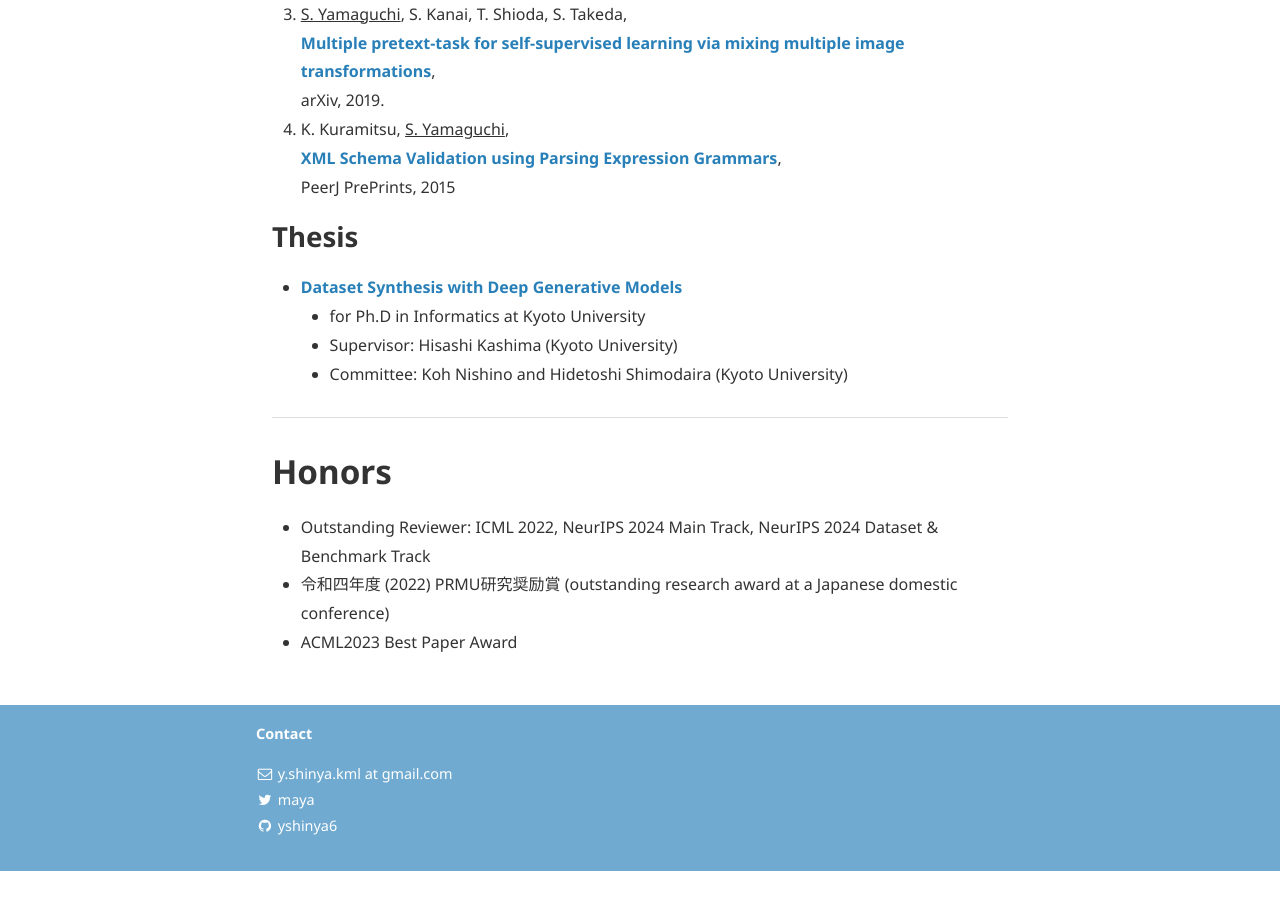
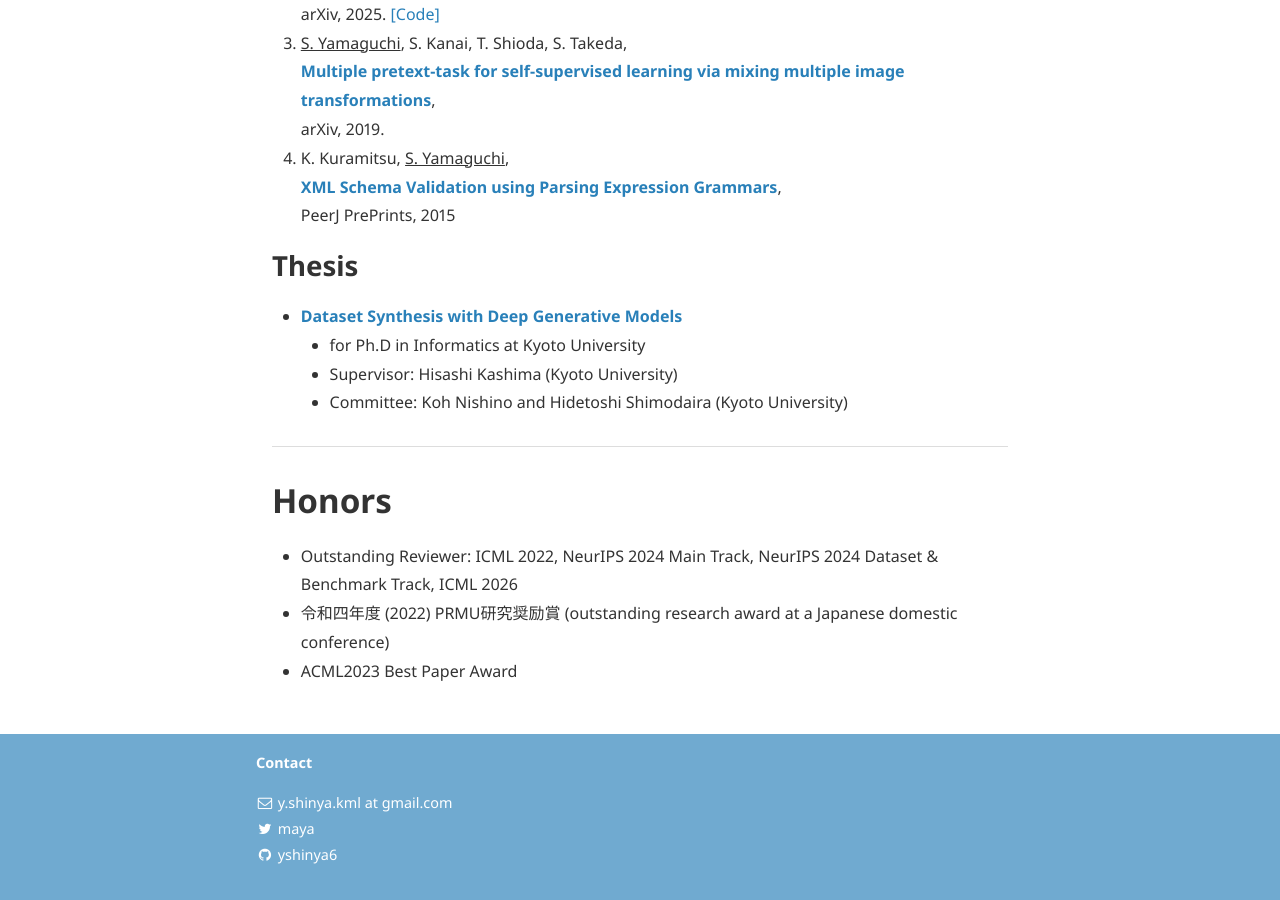
Before and after one commit to yshinya6/yshinya6.github.io, a Jekyll site: the page built from index.md, in a window 1280 px wide and 900 px high, scrolled down 6134 px. Built offline with Jekyll 4.4.1, drawn with Linux system fonts in a browser that asks for light colours; nearby versions of some CDN libraries; before the commit the page ends 7005 px from its top, so only the background shows below that; some of the changed text lies outside the part shown.

Commit message:
Add updates and honors for recent achievements

```diff
--- a/index.md
+++ b/index.md
@@ -20,6 +20,7 @@
 My research interests are machine learning with synthetic data, generative models, vision-language models, interpretability, distribution shifts, self-supervised learning, and semi-supervised learning.
 
 # Updates
+* **[2026/5/15]** I received the Gold Reviewer Award at ICML 2026 (Top 25% Reviewer).
 * **[2026/3/18]** Our paper [**Zero-shot Concept Bottleneck Models**](https://arxiv.org/abs/2502.09018) has been accepted to IEEE ICML 2026 (Acceptance Rate: 28.89%)!
 * **[2026/2/21]** Our paper [**Parallel In-context Learning for Large Vision Language Models**](https://arxiv.org/abs/2603.16092) has been suggested for Findings of CVPR 2026 (Top 35% of the reviewed submissions)!
 * **[2026/2/21]** Our paper [**Rationale-Enhanced Decoding for Multi-modal Chain-of-Thought**](https://arxiv.org/abs/2507.07685) has been accepted to CVPR 2026 (Main Conference, Acceptance Rate: 25.42%)!
@@ -211,7 +212,7 @@
 ---
 
 # Honors
-- Outstanding Reviewer: ICML 2022, NeurIPS 2024 Main Track, NeurIPS 2024 Dataset & Benchmark Track
+- Outstanding Reviewer: ICML 2022, NeurIPS 2024 Main Track, NeurIPS 2024 Dataset & Benchmark Track, ICML 2026
 - 令和四年度 (2022) PRMU研究奨励賞 (outstanding research award at a Japanese domestic conference)
 - ACML2023 Best Paper Award
 
```
